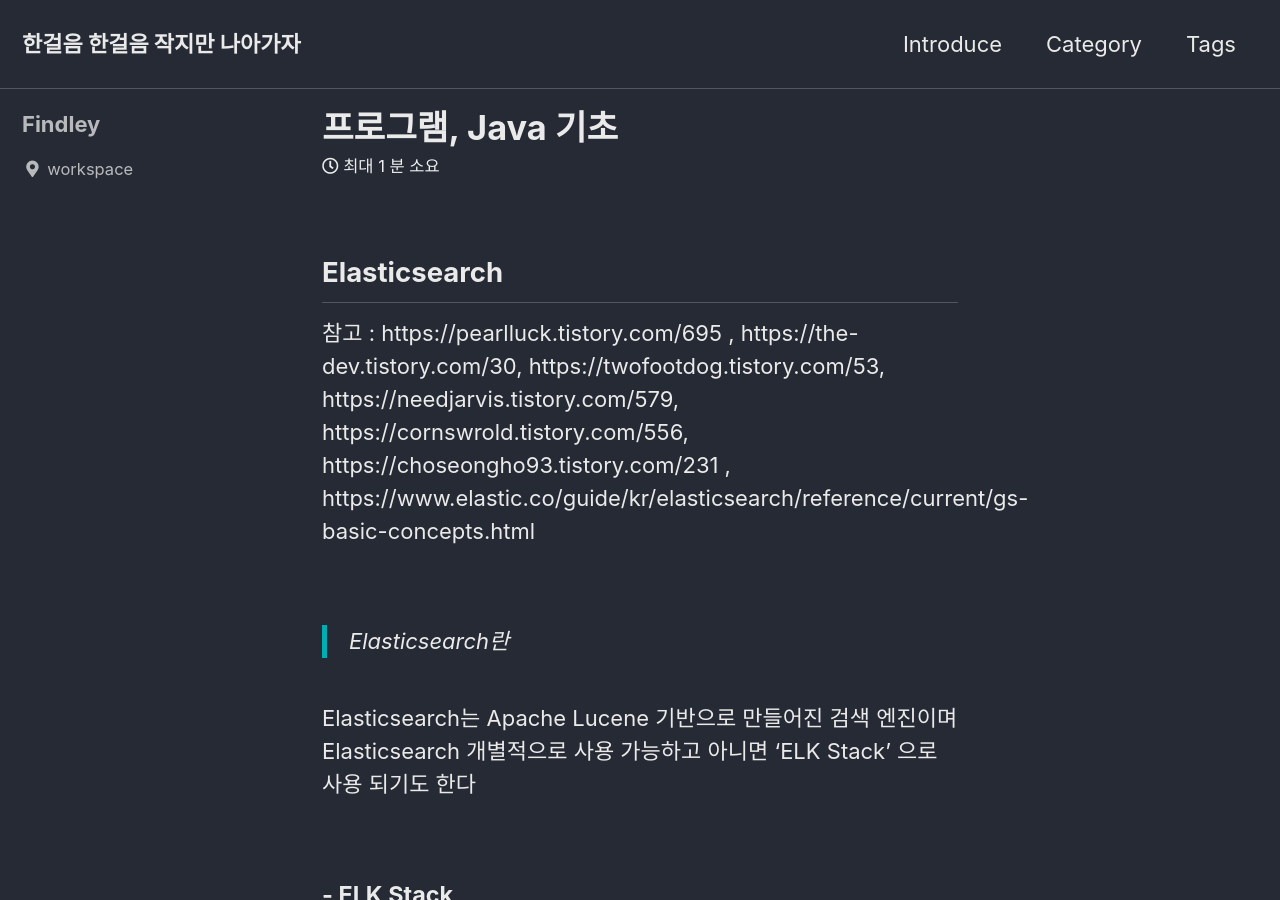
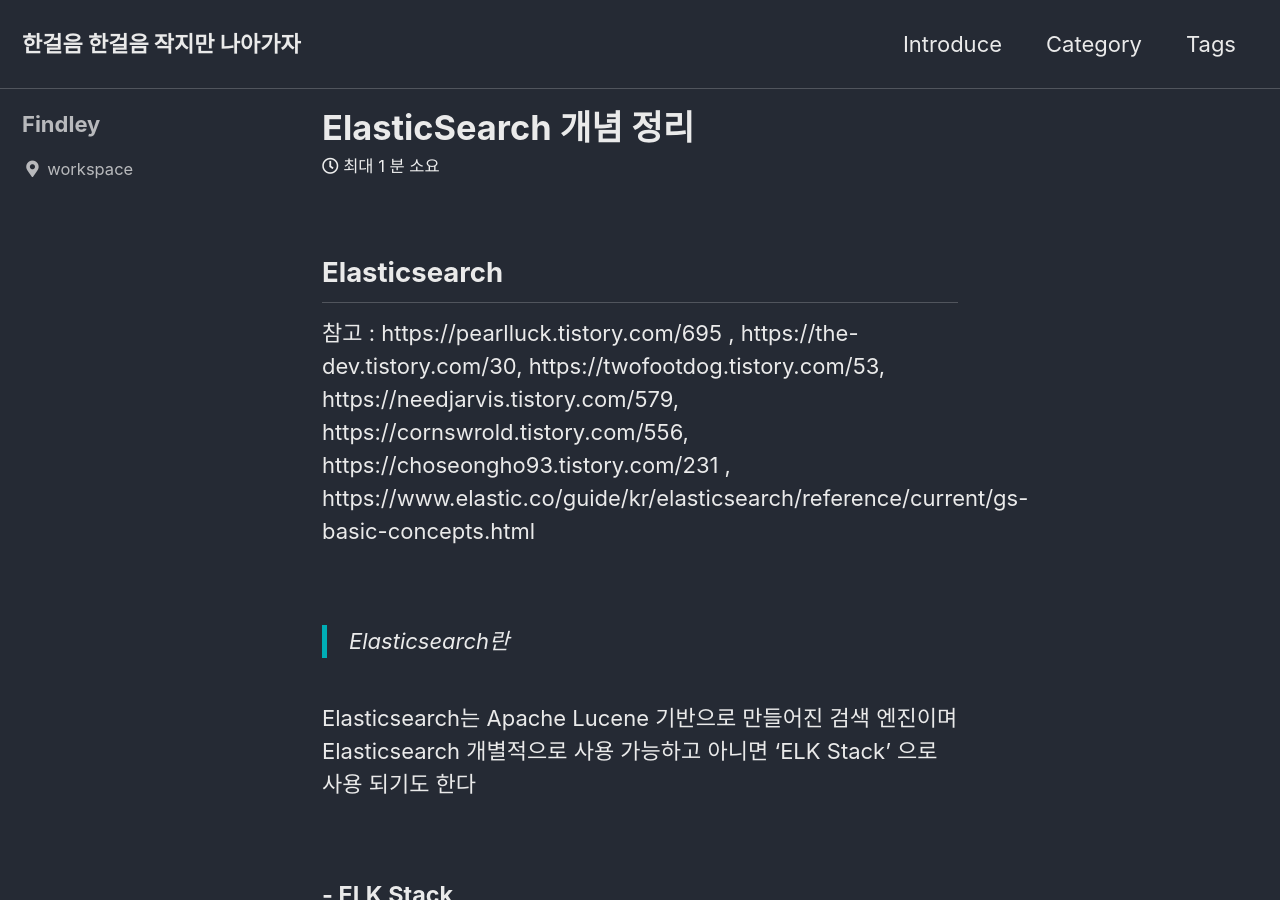
Before and after one commit to dmsgus6523/dmsgus6523.github.io, a Jekyll site: the page built from _posts/2023-10-06-ElasticSearch.md, in a window 1280 px wide and 900 px high. Built offline with Jekyll 4.4.1, drawn with Linux system fonts in a browser that asks for light colours; cached includes are drawn as plain includes.

Commit message:
ElasticSearch 포스팅 타이틀 수정

```diff
--- a/_posts/2023-10-06-ElasticSearch.md
+++ b/_posts/2023-10-06-ElasticSearch.md
@@ -1,6 +1,6 @@
 ---
 layout: single
-title : 프로그램, Java 기초
+title : ElasticSearch 개념 정리
 ---
 
 ## Elasticsearch
```
